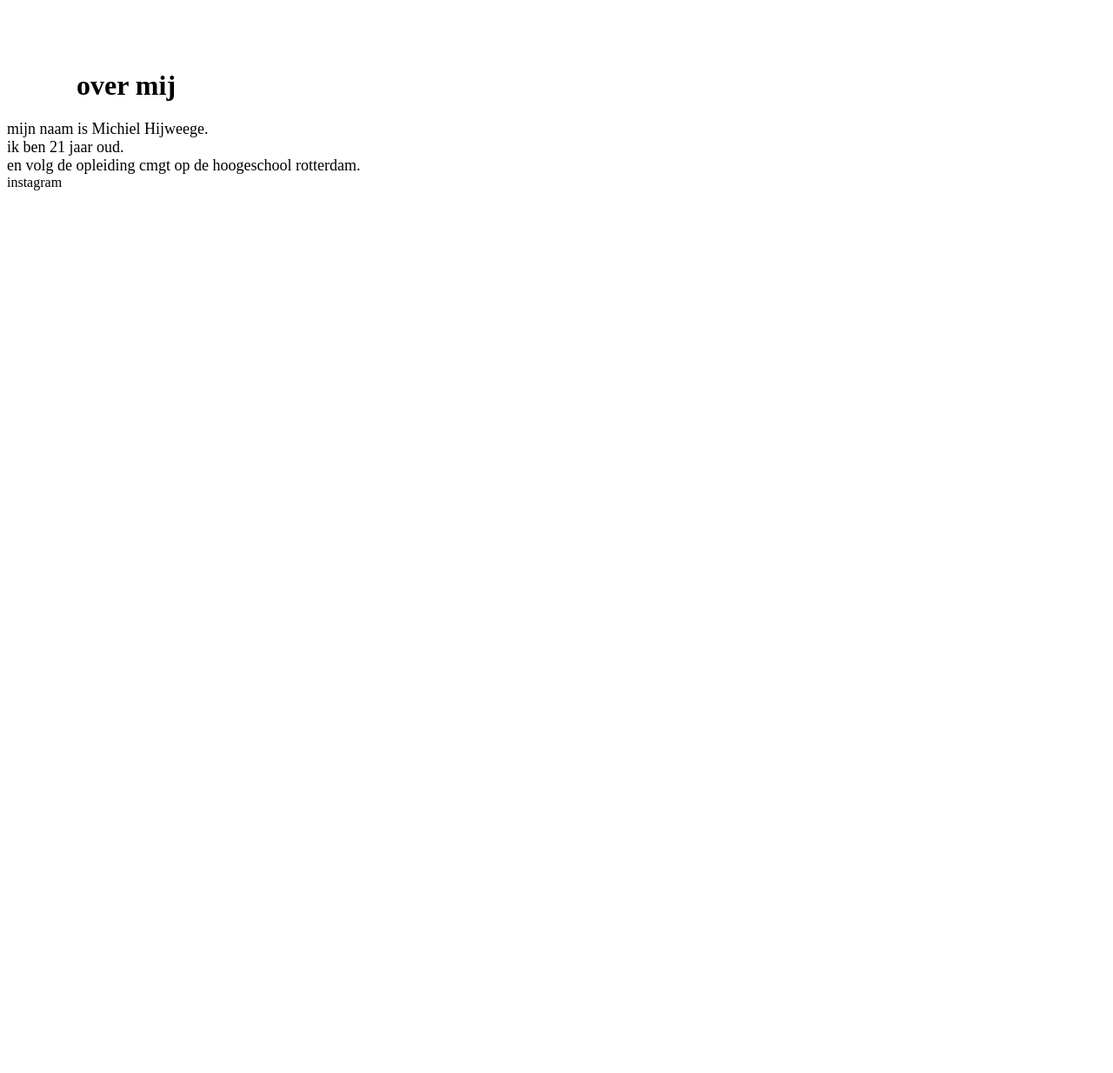
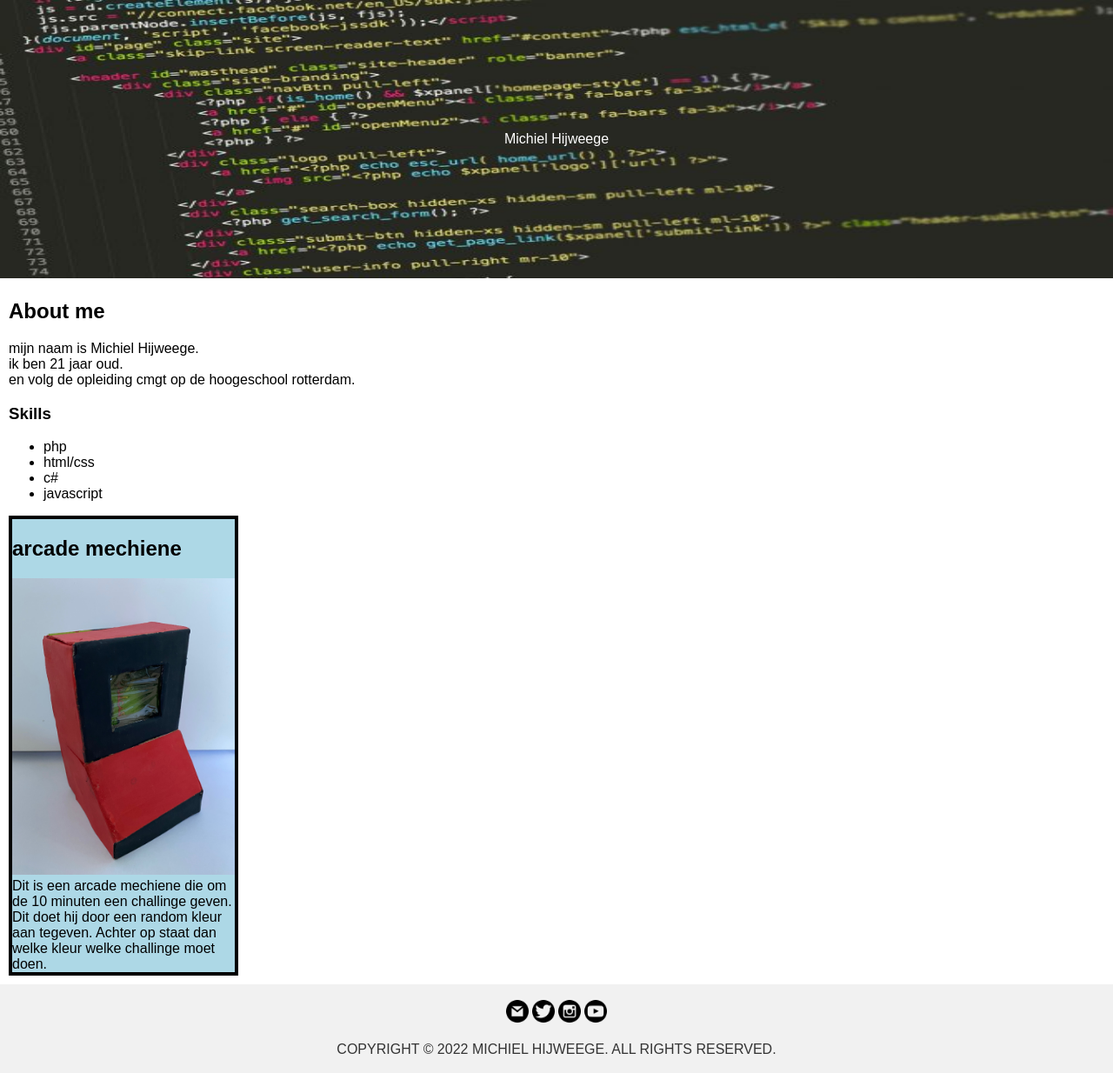
Before and after one commit to 1056075/porfolio, a plain HTML site: page index.html in a window 1280 px wide. Shown: the whole page at 87% size. Before the commit the page ends 800 px from the top, so only its background shows below. Drawn offline with Linux system fonts and the light colour scheme.

Commit message:
Add files via upload

```diff
--- a/css/style.css
+++ b/css/style.css
@@ -1,13 +1,69 @@
-#title{
-    margin-top: 10vh;
-    margin-left: 10vh;
-  }
+body{
+    margin: 0px;
+    font-family: Arial, Helvetica, sans-serif;
+}
 
-  #about{
-    font-size: 18px;
-  }
+a{
+    color: black;
+    text-decoration: none;
+}
 
-  a{
-    text-decoration: none;
-    color: black;
-  }
+a:hover{
+    text-decoration: underline;
+}
+
+#header-img{
+    height: 25vw;
+    width: 100vw;
+    background-position: center;
+    background-repeat: no-repeat;
+    background-size: cover;
+    position: relative;
+}
+
+#header-text {
+    text-align: center;
+    position: absolute;
+    top: 12.5vw;
+    left: 50vw;
+    transform: translate(-50%, -50%);
+    color: white;
+}
+
+#about-me{
+    margin: 10px;
+}
+
+#projecten{
+    margin: 10px;
+}
+
+.project{
+    background: lightblue;
+    width: 20vw;
+    border: 4px solid;
+}
+
+.projectfoto{
+  width: 100%;
+}
+
+.about-me{
+    width: 100vw;
+    padding: 15px;
+}
+
+
+footer {
+    left: 0;
+    bottom: 0;
+    width: 100%;
+    background-color: #f1f1f1;
+    color: #333333;
+    text-align: center;
+}
+
+footer img{
+    height: 2vw;
+    bottom: 0px;
+}
--- a/index.html
+++ b/index.html
@@ -1,28 +1,58 @@
-<!DOCTYPE html>
-<html lang="en">
+<!doctype html>
+<html>
 <head>
 <meta charset="UTF-8">
-    <meta http-equiv="X-UA-Compatible" content="IE=edge">
-    <meta name="viewport" content="width=device-width, initial-scale=1.0">
-    <title>My Portfolio</title>
-    <link rel="stylesheet" href="css/style.css">
+<title>Michiel Hijweege | Portfolio</title>
+<link href="css/style.css" type="text/css" rel="stylesheet">
 </head>
+
 <body>
+
 	<header>
-        <h1 id="title">over mij</h1>
+        <img id="header-img" src="img/httml_banner.jpg">
+		<div id="header-text">Michiel Hijweege</div>
     </header>
+
+    <nav>
+
+    </nav>
+
     <main>
-        <section id="about">
+        <section id="about-me">
+            <h2>About me</h2>
             mijn naam is Michiel  Hijweege.<br>
             ik ben 21 jaar oud.<br>
-        en volg de opleiding cmgt op de hoogeschool rotterdam.
+            en volg de opleiding cmgt op de hoogeschool rotterdam.<br>
+            <h3>Skills</h3>
+            <ul>
+                <li>php</li>
+                <li>html/css</li>
+                <li>c#</li>
+                <li>javascript</li>
+            </ul>
         </section>
-        <section id="logoimig">
-
+        <section id="projecten">
+            <section class="project">
+                <h2>arcade mechiene</h2>
+                <img class="projectfoto" src="img/project-1-cle.png" name="jongen pasfoto">
+                Dit is een arcade mechiene die om de 10 minuten een challinge geven.
+                Dit doet hij door een random kleur aan tegeven.
+                Achter op staat dan welke kleur welke challinge moet doen.
+              </section>
         </section>
     </main>
+
     <footer>
-        <a href="https://instagram.com">instagram</a>
+	    <br>
+	    <a href="mailto:1056075@hr.nl"><img src="img/mail.png" alt="mail"></a>
+	    <a href="https://twitter.com/michielhijweege"><img src="img/twitter.png" alt="twitter"></a>
+	    <a href="https://www.instagram.com/michielhijweege/"><img src="img/instagram.png" alt="instagram"></a>
+	    <a href="https://www.youtube.com/channel/UCsyWmSwtwEouxFrzFEtjzbQ"><img src="img/youtube.png" alt="youtube"></a>
+	    <br>
+	    <br>
+	    COPYRIGHT © 2022 MICHIEL HIJWEEGE. ALL RIGHTS RESERVED.
+	    <br><br>
     </footer>
+
 </body>
 </html>
```
Also changed, not shown: img/Michiel_Hijweege.jpeg (added), img/httml_banner.jpg (added), img/instagram.png (added), img/mail.png (added), img/project-1-cle.png (added), img/twitter.png (added), img/youtube.png (added). Lines whose indentation alone changed are shown as unchanged.
